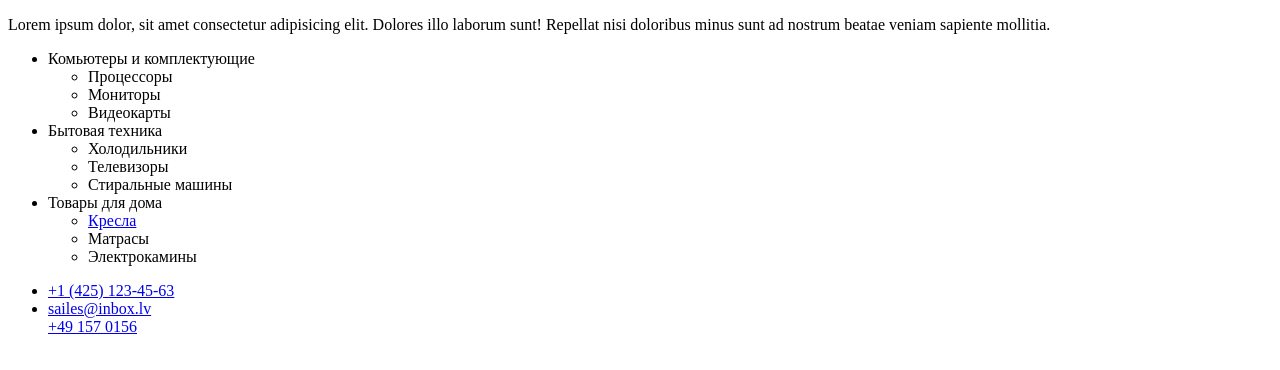
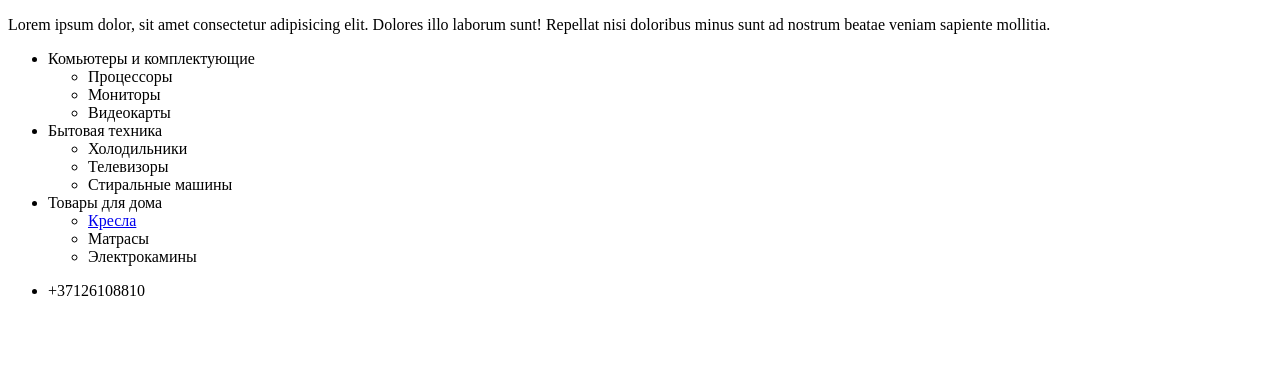
Before and after one commit to MeatyRenegade/github-tutorial, a plain HTML site: page index.html in a window 1280 px wide. Drawn offline with Linux system fonts and the light colour scheme.

Commit message:
Update index.html

```diff
--- a/index.html
+++ b/index.html
@@ -42,9 +42,7 @@
       </li>
     </ul>
     <ul>
-      <li><a href="tel:+14251234563">+1 (425) 123-45-63</a></li>
-      <li><a href="mailto:sailes@inbox.lv">sailes@inbox.lv</a></li>
-      <a href="tel:+491570156">+49 157 0156</a>
+      <li><a href="tel+37126108810"></a>+37126108810</li>
     </ul>
   </body>
 </html>
```
